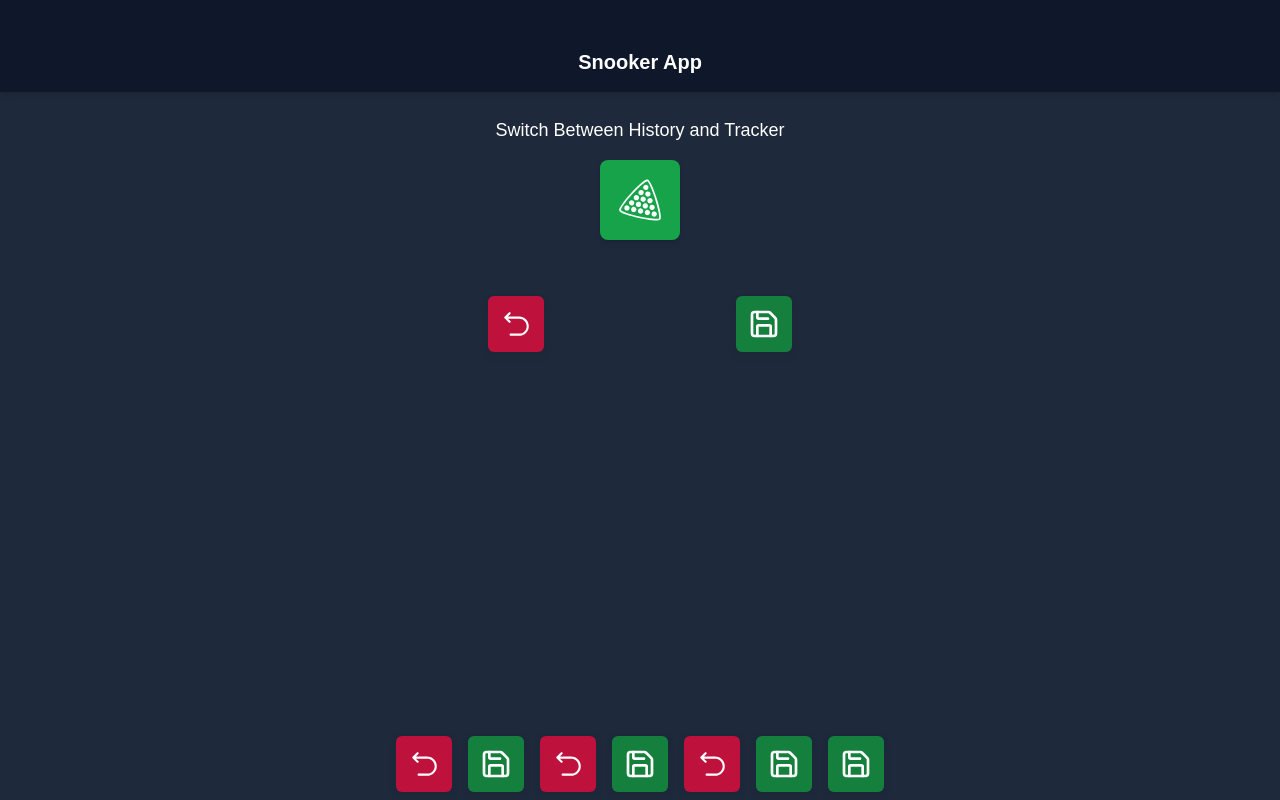
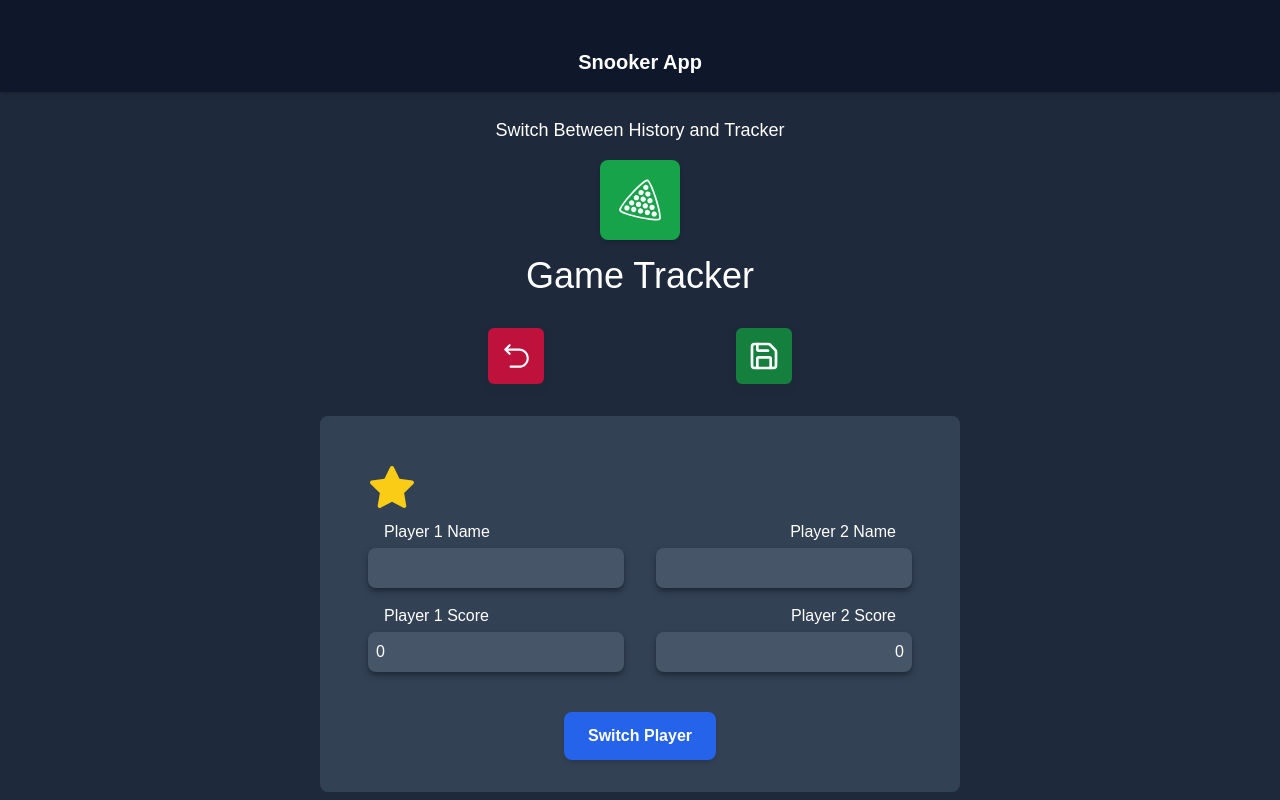
Before and after one commit to john-c-robson/snooker-app, a Next.js app: page / in a window 1280 px wide. Both pictures are taken after a click on the button 640 px from the left and 200 px from the top of the page. Shown: the top 800 px of the page. Built offline with nearby package versions, Linux system fonts and the light colour scheme.

Commit message:
Added score interaction to game tracker screen, switch player button and reset button

```diff
--- a/components/GameList.tsx
+++ b/components/GameList.tsx
@@ -8,6 +8,7 @@ export default function GameList() {
 
   return (
     <div className="p-8 w-full text-center">
+      <h1 className="mb-4 text-4xl">Match History</h1>
       <button
         className="flex flex-row bg-green-600 hover:bg-green-500 px-2 py-1 rounded-md"
         onClick={addGame}
@@ -15,7 +16,6 @@ export default function GameList() {
         <FaPlus className="me-2 mt-1" />
         Add Game
       </button>
-
       <>
         {games.map((games) => (
           <GameItem key={games.id} games={games} />
--- a/components/SnookerTracker.tsx
+++ b/components/SnookerTracker.tsx
@@ -1,14 +1,31 @@
+import { useTrackerStore } from '@/stores/useTrackerStore'
 import React from 'react'
 import { LuSave } from 'react-icons/lu'
 import { RxReset } from 'react-icons/rx'
+import { FaCircle } from 'react-icons/fa'
+import { TbStarFilled } from 'react-icons/tb'
 
 export default function SnookerTracker() {
+  const {
+    tracker,
+    updatePlayer1Name,
+    updatePlayer2Name,
+    updateScore,
+    switchPlayer,
+    resetScreen,
+  } = useTrackerStore()
+
+  const handleScoreUpdate = (points: number) => {
+    updateScore(points)
+  }
+
   return (
     <div>
-      <div className="flex justify-center items-center pt-14">
+      <h1 className="mt-4 text-4xl text-center">Game Tracker</h1>
+      <div className="flex justify-center items-center pt-8">
         <div className="ms-24 me-24">
           <button className="bg-rose-700 hover:bg-rose-500 shadow-gray-800 shadow-md p-3 rounded-md text-white">
-            <RxReset className="w-8 h-8" />
+            <RxReset className="w-8 h-8" onClick={() => resetScreen()} />
           </button>
         </div>
         <div className="ms-24 me-24">
@@ -18,29 +35,111 @@ export default function SnookerTracker() {
         </div>
       </div>
 
-      <div className="m-80"></div>
+      {/*  */}
+      {/*  */}
+      {/*  */}
+      {/*  */}
+      {/*  */}
 
-      <div className="flex justify-center items-center pt-14">
-        <button className="bg-rose-700 hover:bg-rose-500 shadow-gray-800 shadow-md m-2 p-3 rounded-md text-white">
-          <RxReset className="w-8 h-8" />
+      <div className="flex flex-col bg-slate-700 m-8 p-8 rounded-lg">
+        <div className="flex justify-between">
+          <div className="flex flex-col items-start bg-slate-700 p-4 rounded-lg">
+            {tracker.playerselector ? (
+              <TbStarFilled className="mb-2 w-12 h-12 text-yellow-400" />
+            ) : (
+              <TbStarFilled className="mb-2 w-12 h-12 text-slate-700" />
+            )}
+
+            <div className="flex flex-col items-start w-full">
+              <p className="mb-1 ml-4">Player 1 Name</p>
+              <input
+                className="bg-slate-600 shadow-gray-800 shadow-md mb-4 p-2 rounded-lg w-64"
+                type="text"
+                value={tracker?.player1name || ''}
+                onChange={(e) => updatePlayer1Name?.(e.target.value)}
+              />
+
+              <p className="mb-1 ml-4">Player 1 Score</p>
+              <input
+                className="bg-slate-600 shadow-gray-800 shadow-md p-2 rounded-lg w-64"
+                type="text"
+                value={tracker?.player1score || 0}
+              />
+            </div>
+          </div>
+
+          <div className="flex flex-col items-end bg-slate-700 p-4 rounded-lg">
+            {tracker.playerselector ? (
+              <TbStarFilled className="mb-2 w-12 h-12 text-slate-700" />
+            ) : (
+              <TbStarFilled className="mb-2 w-12 h-12 text-yellow-400" />
+            )}
+
+            <div className="flex flex-col items-end w-full">
+              <p className="mr-4 mb-1">Player 2 Name</p>
+              <input
+                className="bg-slate-600 shadow-gray-800 shadow-md mb-4 p-2 rounded-lg w-64 text-right"
+                type="text"
+                value={tracker?.player2name || ''}
+                onChange={(e) => updatePlayer2Name?.(e.target.value)}
+              />
+
+              <p className="mr-4 mb-1">Player 2 Score</p>
+              <input
+                className="bg-slate-600 shadow-gray-800 shadow-md p-2 rounded-lg w-64 text-right"
+                type="text"
+                value={tracker?.player2score || 0}
+              />
+            </div>
+          </div>
+        </div>
+
+        <div className="flex justify-center mt-6">
+          <button
+            className="bg-blue-600 hover:bg-blue-500 shadow-md px-6 py-3 rounded-lg font-bold text-white"
+            onClick={() => switchPlayer()}
+          >
+            Switch Player
+          </button>
+        </div>
+      </div>
+
+      {/*  */}
+      {/*  */}
+      {/*  */}
+      {/*  */}
+      {/*  */}
+
+      <div className="flex justify-center items-center bg-slate-700 m-8 rounded-lg">
+        <button onClick={() => handleScoreUpdate(1)}>
+          <FaCircle className="m-2 p-3 rounded-md w-16 h-16 text-red-700 hover:text-red-500 text" />
         </button>
-        <button className="bg-green-700 hover:bg-green-500 shadow-gray-800 shadow-md m-2 p-3 rounded-md text-white">
-          <LuSave className="w-8 h-8" />
+      </div>
+
+      {/*  */}
+      {/*  */}
+      {/*  */}
+      {/*  */}
+      {/*  */}
+
+      <div className="flex justify-center items-center bg-slate-700 m-8 rounded-lg">
+        <button onClick={() => handleScoreUpdate(2)}>
+          <FaCircle className="m-4 p-3 rounded-md w-16 h-16 text-yellow-500 hover:text-yellow-300 text" />
         </button>
-        <button className="bg-rose-700 hover:bg-rose-500 shadow-gray-800 shadow-md m-2 p-3 rounded-md text-white">
-          <RxReset className="w-8 h-8" />
+        <button onClick={() => handleScoreUpdate(3)}>
+          <FaCircle className="m-4 p-3 rounded-md w-16 h-16 text-green-700 hover:text-green-500 text" />
         </button>
-        <button className="bg-green-700 hover:bg-green-500 shadow-gray-800 shadow-md m-2 p-3 rounded-md text-white">
-          <LuSave className="w-8 h-8" />
+        <button onClick={() => handleScoreUpdate(4)}>
+          <FaCircle className="m-4 p-3 rounded-md w-16 h-16 text-amber-900 hover:text-amber-800 text" />
         </button>
-        <button className="bg-rose-700 hover:bg-rose-500 shadow-gray-800 shadow-md m-2 p-3 rounded-md text-white">
-          <RxReset className="w-8 h-8" />
+        <button onClick={() => handleScoreUpdate(5)}>
+          <FaCircle className="m-4 p-3 rounded-md w-16 h-16 text-blue-700 hover:text-blue-500 text" />
         </button>
-        <button className="bg-green-700 hover:bg-green-500 shadow-gray-800 shadow-md m-2 p-3 rounded-md text-white">
-          <LuSave className="w-8 h-8" />
+        <button onClick={() => handleScoreUpdate(6)}>
+          <FaCircle className="m-4 p-3 rounded-md w-16 h-16 text-rose-500 hover:text-rose-300 text" />
         </button>
-        <button className="bg-green-700 hover:bg-green-500 shadow-gray-800 shadow-md m-2 p-3 rounded-md text-white">
-          <LuSave className="w-8 h-8" />
+        <button onClick={() => handleScoreUpdate(7)}>
+          <FaCircle className="m-4 p-3 rounded-md w-16 h-16 text-black hover:text-neutral-800 text" />
         </button>
       </div>
     </div>
--- /dev/null
+++ b/stores/useTrackerStore.ts
@@ -0,0 +1,127 @@
+import { TrackerType } from '@/types'
+import { create } from 'zustand'
+import { createJSONStorage, persist } from 'zustand/middleware'
+
+interface ITrackerStore {
+  tracker: TrackerType
+  updatePlayer1Name: (player1name: string) => void
+  updatePlayer2Name: (player2name: string) => void
+  updateScore: (points: number) => void
+  switchPlayer: () => void
+  resetScreen: () => void
+}
+
+export const useTrackerStore = create<ITrackerStore>()(
+  persist(
+    (set) => ({
+      tracker: {
+        player1name: '',
+        player2name: '',
+        player1score: 0,
+        player2score: 0,
+        playerselector: true,
+      } as TrackerType,
+      //
+      updatePlayer1Name: (name) => {
+        set((state) => ({
+          tracker: {
+            ...state.tracker,
+            player1name: name,
+          },
+        }))
+      },
+      //
+      updatePlayer2Name: (name) => {
+        set((state) => ({
+          tracker: {
+            ...state.tracker,
+            player2name: name,
+          },
+        }))
+      },
+      //
+      updateScore: (points) => {
+        set((state) => ({
+          tracker: {
+            ...state.tracker,
+            player1score: state.tracker.playerselector
+              ? state.tracker.player1score + points
+              : state.tracker.player1score,
+            player2score: !state.tracker.playerselector
+              ? state.tracker.player2score + points
+              : state.tracker.player2score,
+          },
+        }))
+      },
+      //
+      switchPlayer: () => {
+        set((state) => ({
+          tracker: {
+            ...state.tracker,
+            playerselector: !state.tracker.playerselector,
+          },
+        }))
+      },
+      //
+      resetScreen: () => {
+        set((state) => ({
+          tracker: {
+            ...state.tracker,
+            player1name: '',
+            player2name: '',
+            player1score: 0,
+            player2score: 0,
+            playerselector: true,
+          },
+        }))
+      },
+      //
+    }),
+    {
+      name: 'johns-snooker-app_tracker-store',
+      storage: createJSONStorage(() => localStorage),
+    }
+  )
+)
+
+//   updatePlayerSelection: (id: string) => void
+
+//
+//
+//
+
+//   updatePlayer1Score: (score) => {
+//     set((state) => ({
+//       trackers: state.trackers.map((trackers) => {
+//         trackers.player1score = score
+
+//         return trackers
+//       }),
+//     }))
+//   },
+
+//   updatePlayer2Name: (name) => {
+//     set((state) => ({
+//       trackers: state.trackers.map((trackers) => {
+//         trackers.player2name = name
+
+//         return trackers
+//       }),
+//     }))
+//   },
+
+//   updatePlayer2Score: (score) => {
+//     set((state) => ({
+//       trackers: state.trackers.map((trackers) => {
+//         trackers.player2score = score
+
+//         return trackers
+//       }),
+//     }))
+//   },
+
+//   lockGame: (id: string) => {
+//     set((state) => ({
+//       //
+//     }))
+//   },
```
Also changed, not shown: types/index.ts (+7 -0 lines).
